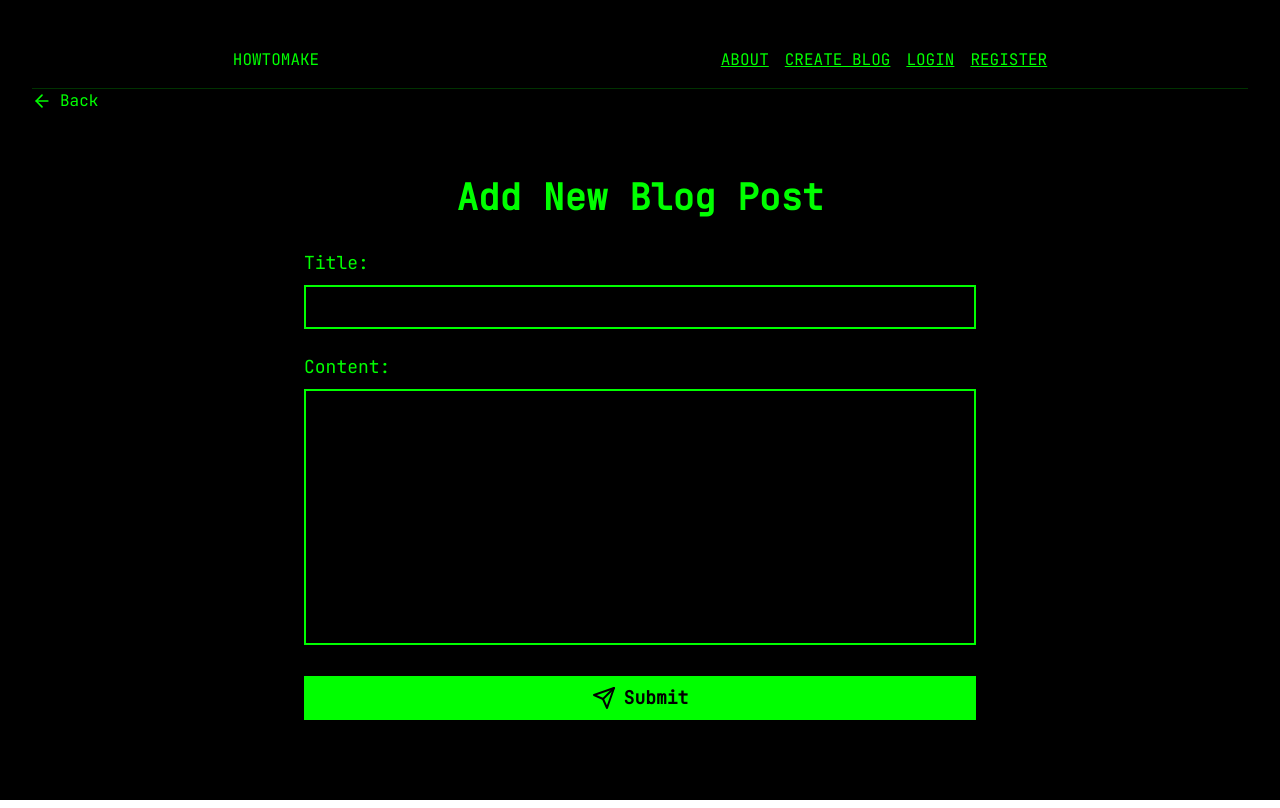
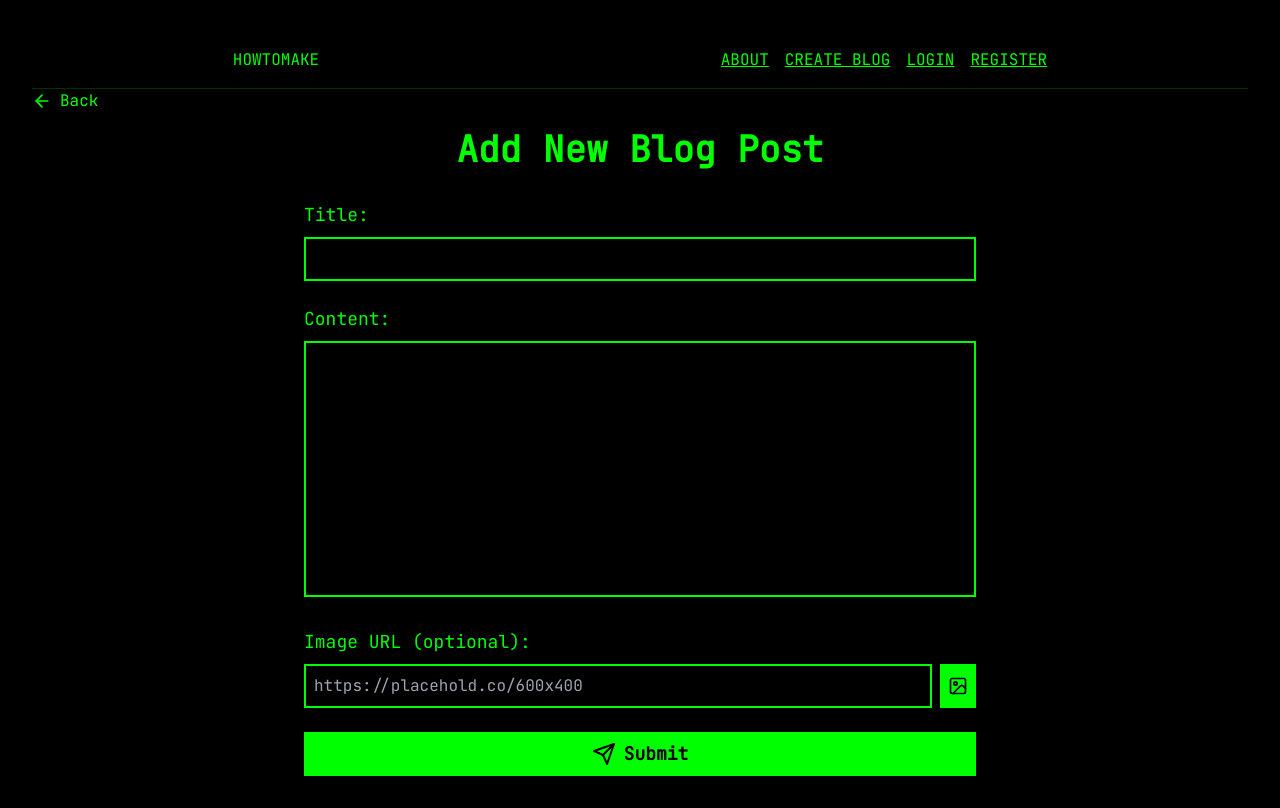
Before and after one commit to nffdev/HowToMake, a React (Vite) app in the folder Front/: page /blogs/create in a window 1280 px wide. Built offline with nearby package versions, Linux system fonts and the light colour scheme; no server answers.

Commit message:
added images support

```diff
--- a/Front/src/routes/Index.jsx
+++ b/Front/src/routes/Index.jsx
@@ -116,6 +116,24 @@ export default function Home() {
                                     </motion.span>
                                 </div>
 
+                                <div className="flex flex-col md:flex-row gap-4 mb-3">
+                                    {blog.imageUrl && (
+                                        <motion.div
+                                            className="md:w-1/3 mb-3 md:mb-0"
+                                            initial={{ opacity: 0, x: -20 }}
+                                            animate={{ opacity: 1, x: 0 }}
+                                            transition={{ delay: 0.25 + index * 0.1 }}
+                                        >
+                                            <img
+                                                src={blog.imageUrl}
+                                                alt={blog.title}
+                                                className="w-full max-h-40 object-cover rounded-md border-2 border-[#00FF00]/30"
+                                                onError={(e) => {
+                                                    e.target.style.display = 'none';
+                                                }}
+                                            />
+                                        </motion.div>
+                                    )}
                                     <motion.p
                                         style={{
                                             display: "-webkit-box",
@@ -124,13 +142,14 @@ export default function Home() {
                                             overflow: "hidden",
                                             textOverflow: "ellipsis",
                                         }}
-                                    className="leading-relaxed mb-3"
+                                        className={`leading-relaxed ${blog.imageUrl ? 'md:w-2/3' : 'w-full'}`}
                                         initial={{ opacity: 0 }}
                                         animate={{ opacity: 1 }}
                                         transition={{ delay: 0.3 + index * 0.1 }}
                                     >
                                         {blog.content}
                                     </motion.p>
+                                </div>
 
                                 <motion.button
                                     onClick={() => navigate(`/blogs/${blog.id}`)}
--- a/Front/src/routes/blogs/Create.jsx
+++ b/Front/src/routes/blogs/Create.jsx
@@ -3,13 +3,15 @@ import useSWR from 'swr';
 import Header from "@/components/nav/Header";
 import { useNavigate } from "react-router-dom";
 import { motion } from 'framer-motion';
-import { ArrowLeft, Send } from 'lucide-react';
+import { ArrowLeft, Send, Image as ImageIcon } from 'lucide-react';
 import { BASE_API } from "../../config.json";
 
 export default function AddBlog() {
   const navigate = useNavigate();
   const [title, setTitle] = useState('');
   const [content, setContent] = useState('');
+  const [imageUrl, setImageUrl] = useState('');
+  const [imagePreview, setImagePreview] = useState(null);
   const [error, setError] = useState('');
   const [isSubmitting, setIsSubmitting] = useState(false);
 
@@ -42,7 +44,7 @@ export default function AddBlog() {
           'Content-Type': 'application/json',
           Authorization: `${localStorage.getItem('token')}`,
         },
-        body: JSON.stringify({ title, content }),
+        body: JSON.stringify({ title, content, imageUrl }),
       });
 
       const result = await response.json();
@@ -50,6 +52,8 @@ export default function AddBlog() {
       if (response.ok) {
         setTitle('');
         setContent('');
+        setImageUrl('');
+        setImagePreview(null);
         alert('Blog post submitted successfully!');
       } else {
         setError(result.message || 'An error occurred.');
@@ -126,6 +130,52 @@ export default function AddBlog() {
               className="w-full h-64 p-2 bg-black border-2 border-[#00FF00] focus:outline-none focus:border-[#00FF00] text-[#FFF] resize-none"
             />
           </div>
+          <div>
+            <label htmlFor="imageUrl" className="block mb-2 text-lg">Image URL (optional):</label>
+            <div className="flex space-x-2">
+              <motion.input
+                whileFocus={{ scale: 1.02 }}
+                type="url"
+                id="imageUrl"
+                value={imageUrl}
+                onChange={(e) => {
+                  setImageUrl(e.target.value);
+                  if (!e.target.value) {
+                    setImagePreview(null);
+                  }
+                }}
+                placeholder="https://placehold.co/600x400"
+                className="flex-1 p-2 bg-black border-2 border-[#00FF00] focus:outline-none focus:border-[#00FF00] text-[#FFF]"
+              />
+              <motion.button
+                type="button"
+                whileHover={{ scale: 1.05 }}
+                whileTap={{ scale: 0.95 }}
+                onClick={() => {
+                  if (imageUrl) {
+                    setImagePreview(imageUrl);
+                  }
+                }}
+                className="p-2 bg-[#00FF00] text-black font-bold transition-colors duration-300 hover:bg-[#00CC00] flex items-center justify-center"
+              >
+                <ImageIcon size={20} />
+              </motion.button>
+            </div>
+            {imagePreview && (
+              <div className="mt-4 border-2 border-[#00FF00] p-2">
+                <p className="text-sm mb-2">Image Preview:</p>
+                <img
+                  src={imagePreview}
+                  alt="Preview"
+                  className="max-h-40 max-w-full object-contain mx-auto"
+                  onError={() => {
+                    setError("Could not load image. Please check the URL.");
+                    setImagePreview(null);
+                  }}
+                />
+              </div>
+            )}
+          </div>
           <motion.button
             whileHover={{ scale: 1.05 }}
             whileTap={{ scale: 0.95 }}
--- a/Front/src/routes/blogs/Index.jsx
+++ b/Front/src/routes/blogs/Index.jsx
@@ -128,15 +128,35 @@ export default function Blogs() {
           >
             <div className="grid grid-cols-[auto,1fr] gap-4">
               <div className="grid grid-cols-3 gap-2 text-[#00FF00]/20">
-                {[...Array(9)].map((_, i) => (
-                  <motion.span
-                    key={i}
+                {post.imageUrl ? (
+                  <motion.div
+                    className="col-span-3 row-span-3 w-24 h-24 overflow-hidden border-2 border-[#00FF00]/30"
                     variants={gridItemVariants}
-                    whileHover={{ scale: 1.2, color: "#00FF00" }}
+                    whileHover={{ scale: 1.05 }}
                   >
-                    +
-                  </motion.span>
-                ))}
+                    <img
+                      src={post.imageUrl}
+                      alt={post.title}
+                      className="w-full h-full object-cover"
+                      onError={(e) => {
+                        e.target.parentNode.innerHTML =
+                          '<div className="flex items-center justify-center w-full h-full bg-[#00FF00]/10">' +
+                          [...Array(9)].map(() => '+').join(' ') +
+                          '</div>';
+                      }}
+                    />
+                  </motion.div>
+                ) : (
+                  [...Array(9)].map((_, i) => (
+                    <motion.span
+                      key={i}
+                      variants={gridItemVariants}
+                      whileHover={{ scale: 1.2, color: "#00FF00" }}
+                    >
+                      +
+                    </motion.span>
+                  ))
+                )}
               </div>
 
               <div>
--- a/Front/src/routes/blogs/[id].jsx
+++ b/Front/src/routes/blogs/[id].jsx
@@ -80,6 +80,23 @@ export default function BlogDetail() {
 						<span className="text-[#00FF00]/80 text-sm">Written by <span className="font-medium">{blog.author.username}</span></span>
 					</motion.div>
 				</div>
+				{blog.imageUrl && (
+					<motion.div
+						className="mb-6"
+						initial={{ opacity: 0, y: 20 }}
+						animate={{ opacity: 1, y: 0 }}
+						transition={{ delay: 0.25 }}
+					>
+						<img
+							src={blog.imageUrl}
+							alt={blog.title}
+							className="max-w-full rounded-md border-2 border-[#00FF00]/30 shadow-lg shadow-[#00FF00]/10"
+							onError={(e) => {
+								e.target.style.display = 'none';
+							}}
+						/>
+					</motion.div>
+				)}
 				<motion.div
 					className="text-lg leading-relaxed"
 					initial={{ opacity: 0 }}
```
Also changed, not shown: 2 other files (tests, documents, lock files or other folders). Lines whose indentation alone changed are shown as unchanged.
